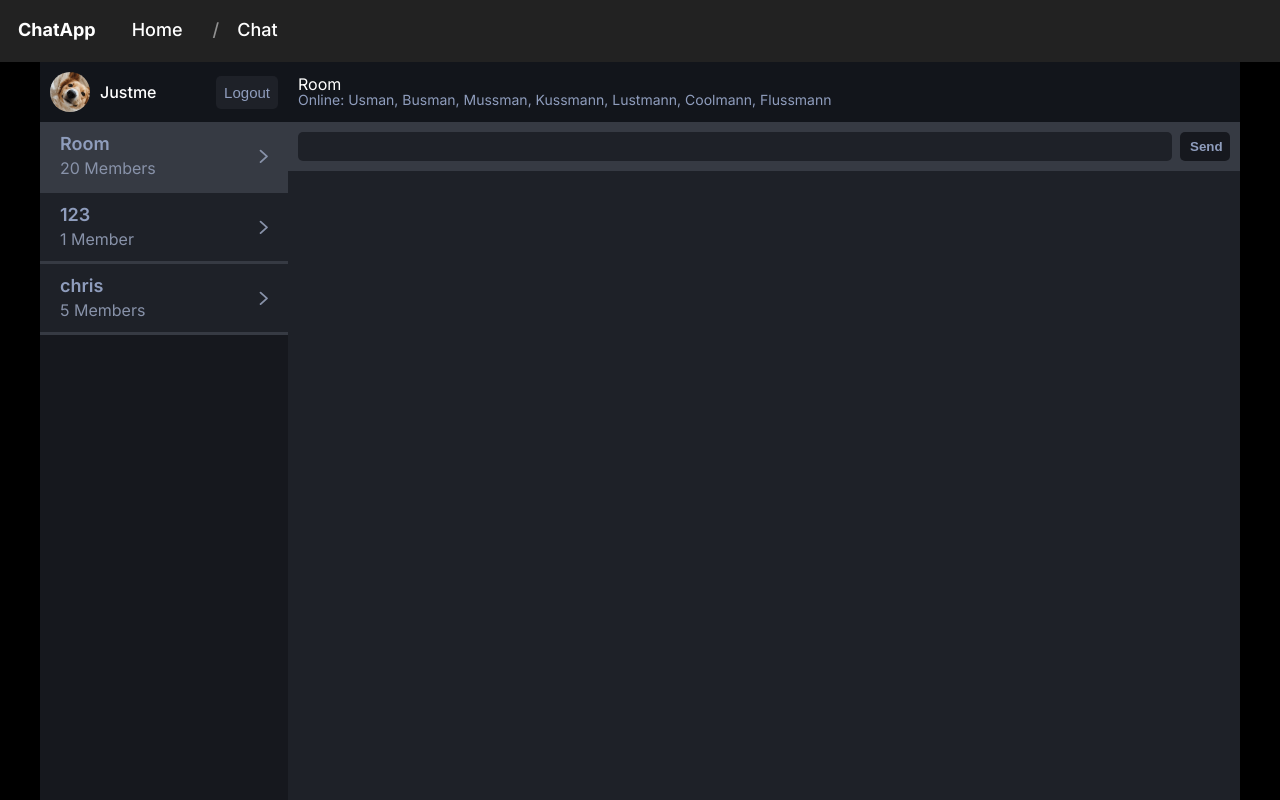
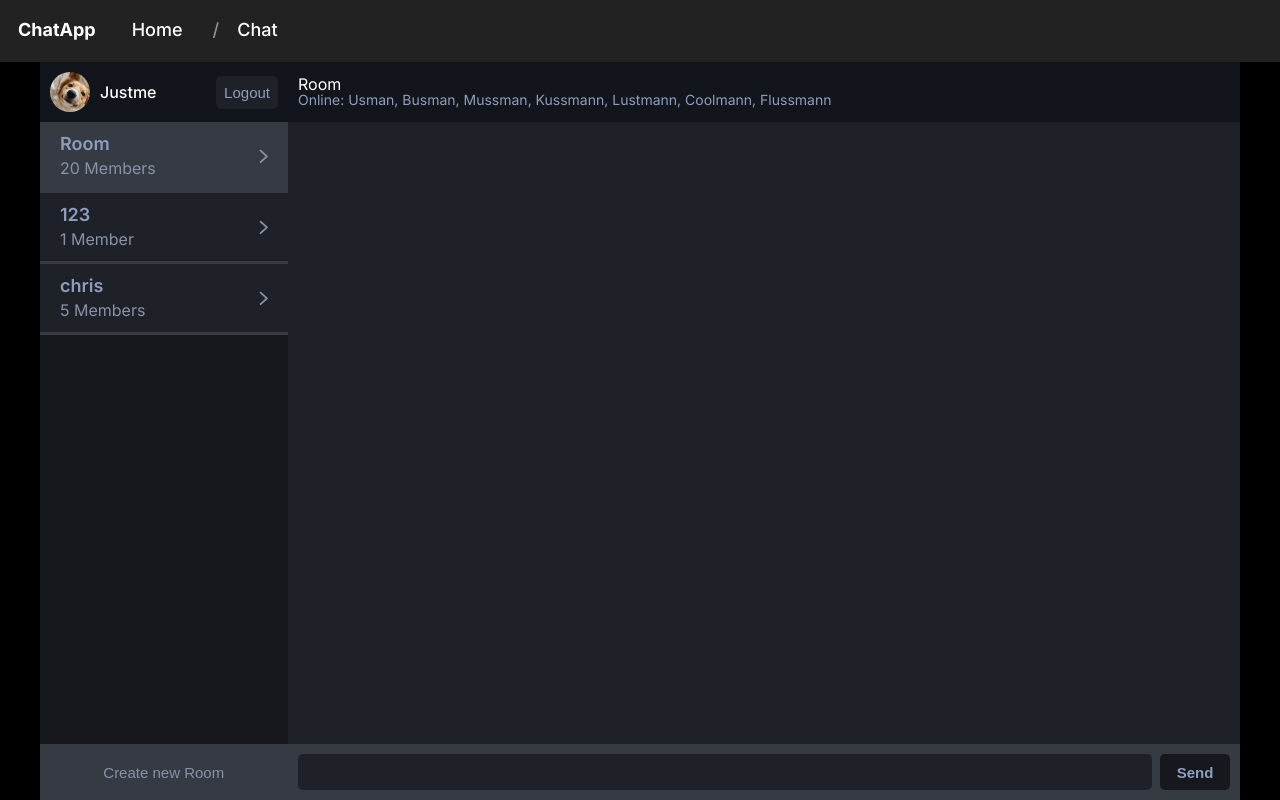
Before and after one commit to justmedev/chris-chatapp-frontend, a Vue app: page /chat in a window 1280 px wide. Built offline with nearby package versions, Linux system fonts and the light colour scheme.

Commit message:
Moved input to bottom

```diff
--- a/src/App.vue
+++ b/src/App.vue
@@ -20,7 +20,6 @@ main {
   justify-content: center;
   display: flex;
   background: black;
-  // overflow-x: hidden;
 
   > .container {
     @media only screen and (max-width: $screen-small) {
--- a/src/components/Chat.vue
+++ b/src/components/Chat.vue
@@ -1,14 +1,13 @@
 <template>
   <div class="container">
-    <div class="topbar">
-      <div class="name">{{ props.room.name }}</div>
-      <div class="online">Online: {{ props.room.online.map((r) => r.name).join(", ") }}</div>
+    <div>
+      <div class="topbar">
+        <div class="name">{{ props.room.name }}</div>
+        <div class="online">Online: {{ props.room.online.map((r) => r.name).join(", ") }}</div>
+      </div>
     </div>
 
-    <div class="input-container">
-      <input type="text">
-      <button>Send</button>
-    </div>
+
   </div>
 </template>
 
@@ -42,48 +41,13 @@ const props = defineProps<{
 }
 
 .container {
+  display: flex;
+  flex-direction: column;
+  justify-content: space-between;
+
   width: 100%;
   height: 100%;
   background: $gray--1;
-
-  > .input-container {
-    display: flex;
-    column-gap: .5em;
-    background: $gray;
-    padding: 10px;
-
-    > input {
-      width: 100%;
-      background-color: $gray--1;
-      border: none;
-      outline: none;
-      color: $gray-2;
-      font-weight: 550;
-      padding: 0 5px;
-      border-radius: 5px;
-
-      &:focus {
-        background-color: lighten($gray--1, 5);
-      }
-    }
-
-    > button {
-      background-color: $gray--2;
-      border-radius: 5px;
-      border: none;
-      color: $gray-2;
-      font-weight: 550;
-      padding: 7px 10px;
-      width: 50px;
-      transition: background-color 200ms ease-in-out;
-
-      &:hover {
-        cursor: pointer;
-        background-color: lighten($gray--1, 5);
-
-      }
-    }
-  }
 }
 
 </style>
--- /dev/null
+++ b/src/components/ChatBottomBar.vue
@@ -0,0 +1,78 @@
+<template>
+  <div class="container">
+    <button>Create new Room</button>
+    <div class="input-container">
+      <input type="text">
+      <button>Send</button>
+    </div>
+  </div>
+</template>
+
+<script lang="ts" setup>
+
+</script>
+
+<style scoped lang="scss">
+@import "../vars";
+
+.container {
+  display: flex;
+  height: 3.5em;
+}
+
+button {
+  width: 16.5em;
+  font-size: 15px;
+  background: $gray;
+  color: $gray-1;
+  height: 100%;
+  border: none;
+  transition: all 200ms ease-in-out;
+  cursor: pointer;
+
+  &:hover {
+    background: $gray-1;
+    color: $gray--2;
+  }
+}
+
+.input-container {
+  flex-grow: 1;
+  display: flex;
+  column-gap: .5em;
+  background: $gray;
+  padding: 10px;
+
+  > input {
+    width: 100%;
+    background-color: $gray--1;
+    border: none;
+    outline: none;
+    color: $gray-2;
+    font-weight: 550;
+    padding: 0 5px;
+    border-radius: 5px;
+
+    &:focus {
+      background-color: lighten($gray--1, 5);
+    }
+  }
+
+  > button {
+    background-color: $gray--2;
+    border-radius: 5px;
+    border: none;
+    color: $gray-2;
+    font-weight: 550;
+    padding: 7px 10px;
+    width: 5em;
+    transition: background-color 200ms ease-in-out;
+
+    &:hover {
+      cursor: pointer;
+      background-color: lighten($gray--1, 5);
+
+    }
+  }
+}
+</style>
--- a/src/views/ChatPage.vue
+++ b/src/views/ChatPage.vue
@@ -9,12 +9,19 @@
 
         <button @click="logout">Logout</button>
       </div>
-      <RoomTile :room="getActiveRoom()" active></RoomTile>
-      <RoomTile v-for="room in rooms.filter(r => !r.active)" :key="room.id" :room="room"/>
+      <div class="sidebar-inner">
+        <div>
+          <RoomTile :room="getActiveRoom()" active/>
+          <RoomTile v-for="room in rooms.filter(r => !r.active)" :key="room.id" :room="room"/>
+        </div>
+
+      </div>
     </div>
 
     <Chat :room="getActiveRoom()"/>
   </div>
+
+  <ChatBottomBar/>
 </template>
 
 <script setup lang="ts">
@@ -22,6 +29,7 @@ import { Ref, ref } from "vue";
 import RoomTile from "../components/RoomTile.vue";
 import { Room } from "../types/room";
 import Chat from "../components/Chat.vue";
+import ChatBottomBar from "../components/ChatBottomBar.vue";
 
 const rooms: Ref<Room[]> = ref([
   {
@@ -152,11 +160,23 @@ function getActiveRoom() {
   width: fit-content;
   background: $gray--2;
   height: 100%;
+
+  > .sidebar-inner {
+    display: flex;
+    justify-content: space-between;
+    flex-direction: column;
+    height: calc(100% - 62px);
+  }
+}
+
+.vertical-layout {
+  display: flex;
+  flex-direction: column;
 }
 
 .main-container {
   display: flex;
-  height: 100%;
+  height: calc(100% - 56px);
   width: 100%;
 }
 </style>
```
